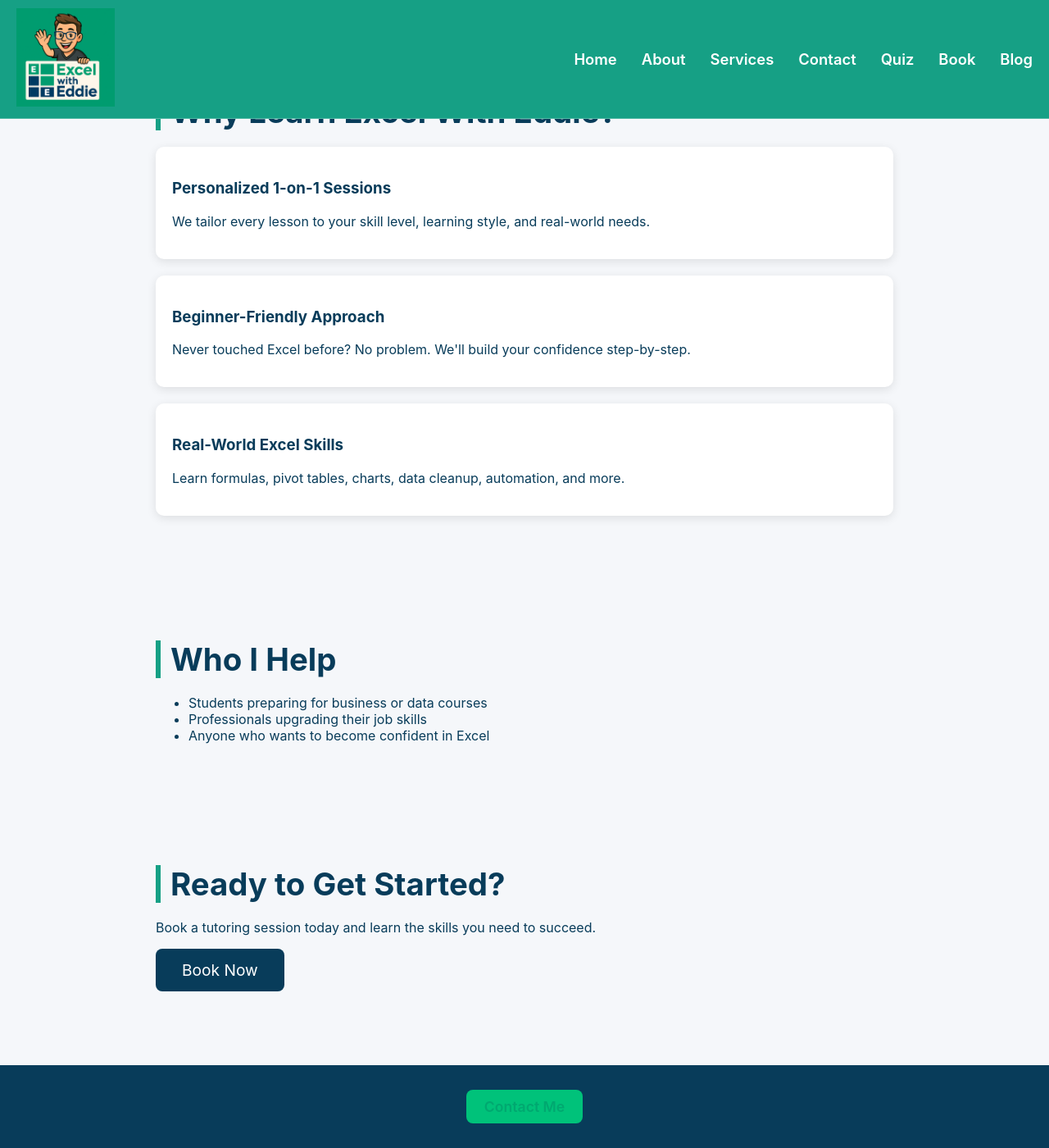
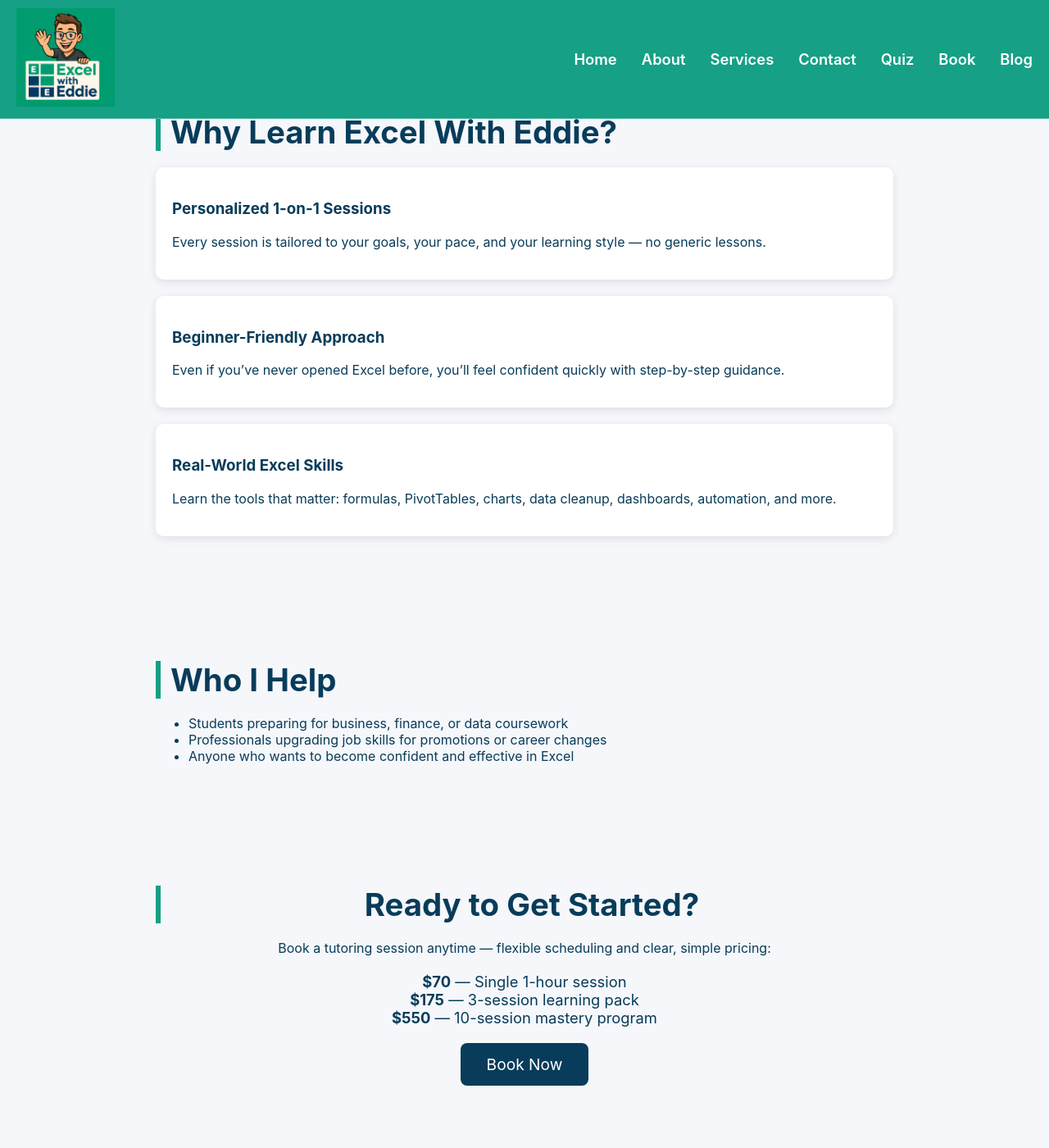
Before and after one commit to excelwitheddie/excel-with-eddie2, a Jekyll site: the page built from index.md, in a window 1280 px wide and 1400 px high, scrolled down 719 px. Shown: the whole window at 82% size. Built offline with Jekyll 4.4.1, drawn with Linux system fonts in a browser that asks for light colours; some of the changed text lies outside the part shown.

Commit message:
Update index.md

```diff
--- a/index.md
+++ b/index.md
@@ -6,9 +6,8 @@
 <section class="hero">
   <img class="hero-logo" src="/assets/images/logo.png" alt="Excel With Eddie Logo">
 
-
   <h1>Master Excel Faster</h1>
-  <p>Your personal Excel tutor — learn formulas, pivot tables, dashboards, and data skills.</p>
+  <p>Your personal Excel tutor — learn formulas, PivotTables, dashboards, and data analysis skills with clear, personalized instruction.</p>
 
   <a class="cta-btn" href="/book">Book a Session</a>
 </section>
@@ -19,32 +18,40 @@
 
   <div class="card">
     <h3>Personalized 1-on-1 Sessions</h3>
-    <p>We tailor every lesson to your skill level, learning style, and real-world needs.</p>
+    <p>Every session is tailored to your goals, your pace, and your learning style — no generic lessons.</p>
   </div>
 
   <div class="card">
     <h3>Beginner-Friendly Approach</h3>
-    <p>Never touched Excel before? No problem. We'll build your confidence step-by-step.</p>
+    <p>Even if you’ve never opened Excel before, you’ll feel confident quickly with step-by-step guidance.</p>
   </div>
 
   <div class="card">
     <h3>Real-World Excel Skills</h3>
-    <p>Learn formulas, pivot tables, charts, data cleanup, automation, and more.</p>
+    <p>Learn the tools that matter: formulas, PivotTables, charts, data cleanup, dashboards, automation, and more.</p>
   </div>
+</div>
 
-</div>
 
 <div class="section">
   <h2>Who I Help</h2>
   <ul>
-    <li>Students preparing for business or data courses</li>
-    <li>Professionals upgrading their job skills</li>
-    <li>Anyone who wants to become confident in Excel</li>
+    <li>Students preparing for business, finance, or data coursework</li>
+    <li>Professionals upgrading job skills for promotions or career changes</li>
+    <li>Anyone who wants to become confident and effective in Excel</li>
   </ul>
 </div>
 
-<div class="section">
+
+<div class="section" style="text-align:center;">
   <h2>Ready to Get Started?</h2>
-  <p>Book a tutoring session today and learn the skills you need to succeed.</p>
+  <p>Book a tutoring session anytime — flexible scheduling and clear, simple pricing:</p>
+
+  <ul style="list-style:none; padding:0; margin:20px 0; font-size:1.15rem;">
+    <li><strong>$70</strong> — Single 1-hour session</li>
+    <li><strong>$175</strong> — 3-session learning pack</li>
+    <li><strong>$550</strong> — 10-session mastery program</li>
+  </ul>
+
   <a class="cta-btn" href="/book">Book Now</a>
 </div>
```
